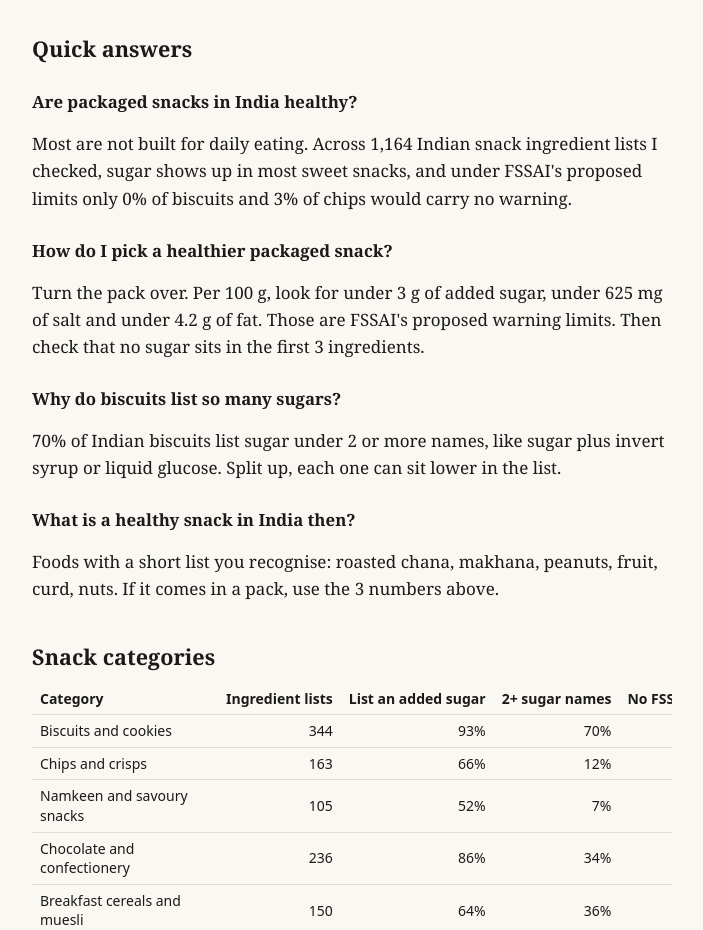
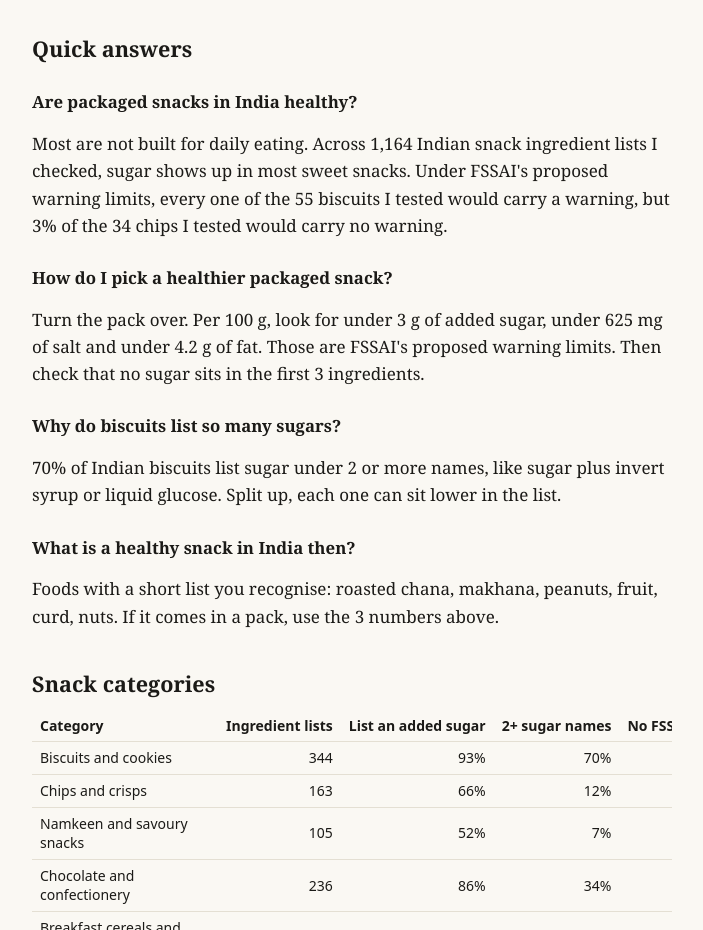
Before and after one commit to devnarsinghani22/devnarsinghani22.github.io, a plain HTML site: page healthy-snacking/index.html in a window 1280 px wide. Shown: the part 800-1730 px from the top of the page, without its empty margins (288-991 px from the left). Drawn offline with Linux system fonts and the light colour scheme.

Commit message:
/healthy-snacking/: the first answer no longer ends 'only 0% of biscuits and 3% of chips would carry no warning'; new last sentence by qwen3:14b (lai ask, 1 punctuation notes round): every one of the 55 biscuits tested would carry a warning, 3% of the 34 chips none. Builder reads copy/snack-qa-2026-11-15.json and stops if fssai.json no longer matches (4 of 4 planted errors caught). Worker 15 Nov 2026, backlog 15n item C.

```diff
--- a/healthy-snacking/index.html
+++ b/healthy-snacking/index.html
@@ -4,14 +4,14 @@
 <meta charset="utf-8">
 <meta name="viewport" content="width=device-width, initial-scale=1">
 <title>Healthy snacking in India: what the labels say | Dev Narsinghani</title>
-<meta name="description" content="Most are not built for daily eating. Across 1,164 Indian snack ingredient lists I checked, sugar shows up in most sweet snacks, and under FSSAI&#x27;s proposed limits only 0% of biscuits and 3% of chips would carry no warning.">
+<meta name="description" content="Most are not built for daily eating. Across 1,164 Indian snack ingredient lists I checked, sugar shows up in most sweet snacks. Under FSSAI&#x27;s proposed warning limits, every one of the 55 biscuits I tested would carry a warning, but 3% of the 34 chips I tested would carry no warning.">
 <meta name="author" content="Dev Narsinghani">
 <link rel="canonical" href="https://devnarsinghani22.github.io/healthy-snacking/">
 <meta property="og:type" content="website">
 <meta property="og:site_name" content="Dev Narsinghani">
 <meta property="og:locale" content="en_IN">
 <meta property="og:title" content="Healthy snacking in India: what the labels say | Dev Narsinghani">
-<meta property="og:description" content="Most are not built for daily eating. Across 1,164 Indian snack ingredient lists I checked, sugar shows up in most sweet snacks, and under FSSAI&#x27;s proposed limits only 0% of biscuits and 3% of chips would carry no warning.">
+<meta property="og:description" content="Most are not built for daily eating. Across 1,164 Indian snack ingredient lists I checked, sugar shows up in most sweet snacks. Under FSSAI&#x27;s proposed warning limits, every one of the 55 biscuits I tested would carry a warning, but 3% of the 34 chips I tested would carry no warning.">
 <meta property="og:url" content="https://devnarsinghani22.github.io/healthy-snacking/">
 <meta property="og:image" content="https://devnarsinghani22.github.io/og.png">
 <meta property="og:image:width" content="1200">
@@ -37,7 +37,7 @@ table.data th:first-child,table.data td:first-child{text-align:left;white-space:
 </style>
 <meta name="twitter:card" content="summary_large_image">
 <meta name="twitter:title" content="Healthy snacking in India: what the labels say | Dev Narsinghani">
-<meta name="twitter:description" content="Most are not built for daily eating. Across 1,164 Indian snack ingredient lists I checked, sugar shows up in most sweet snacks, and under FSSAI&#x27;s proposed limits only 0% of biscuits and 3% of chips would carry no warning.">
+<meta name="twitter:description" content="Most are not built for daily eating. Across 1,164 Indian snack ingredient lists I checked, sugar shows up in most sweet snacks. Under FSSAI&#x27;s proposed warning limits, every one of the 55 biscuits I tested would carry a warning, but 3% of the 34 chips I tested would carry no warning.">
 <meta name="twitter:image" content="https://devnarsinghani22.github.io/og.png">
 <link rel="icon" href="/favicon.ico" sizes="32x32">
 <link rel="icon" href="/favicon.svg" type="image/svg+xml">
@@ -85,7 +85,7 @@ table.data th:first-child,table.data td:first-child{text-align:left;white-space:
           "name": "Are packaged snacks in India healthy?",
           "acceptedAnswer": {
             "@type": "Answer",
-            "text": "Most are not built for daily eating. Across 1,164 Indian snack ingredient lists I checked, sugar shows up in most sweet snacks, and under FSSAI's proposed limits only 0% of biscuits and 3% of chips would carry no warning."
+            "text": "Most are not built for daily eating. Across 1,164 Indian snack ingredient lists I checked, sugar shows up in most sweet snacks. Under FSSAI's proposed warning limits, every one of the 55 biscuits I tested would carry a warning, but 3% of the 34 chips I tested would carry no warning."
           }
         },
         {
@@ -158,7 +158,7 @@ table.data th:first-child,table.data td:first-child{text-align:left;white-space:
     <p>These are the limits FSSAI cited to the Supreme Court. A snack under all 3 would carry no warning. Not sure? Paste the label into the free <a href="/tools/label-checker/">Label Checker</a>.</p>
     <h2 id="answers">Quick answers</h2>
     <h3>Are packaged snacks in India healthy?</h3>
-    <p>Most are not built for daily eating. Across 1,164 Indian snack ingredient lists I checked, sugar shows up in most sweet snacks, and under FSSAI's proposed limits only 0% of biscuits and 3% of chips would carry no warning.</p>
+    <p>Most are not built for daily eating. Across 1,164 Indian snack ingredient lists I checked, sugar shows up in most sweet snacks. Under FSSAI's proposed warning limits, every one of the 55 biscuits I tested would carry a warning, but 3% of the 34 chips I tested would carry no warning.</p>
     <h3>How do I pick a healthier packaged snack?</h3>
     <p>Turn the pack over. Per 100 g, look for under 3 g of added sugar, under 625 mg of salt and under 4.2 g of fat. Those are FSSAI's proposed warning limits. Then check that no sugar sits in the first 3 ingredients.</p>
     <h3>Why do biscuits list so many sugars?</h3>
```
